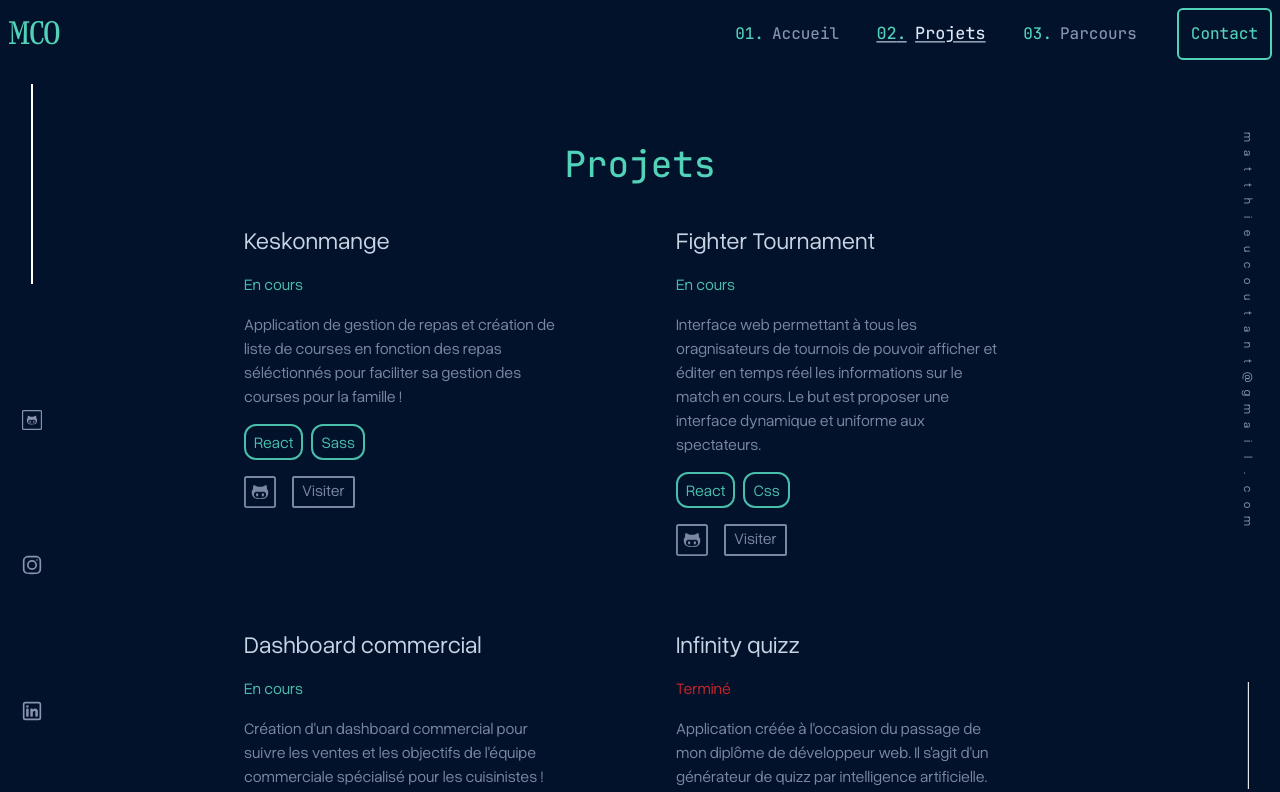
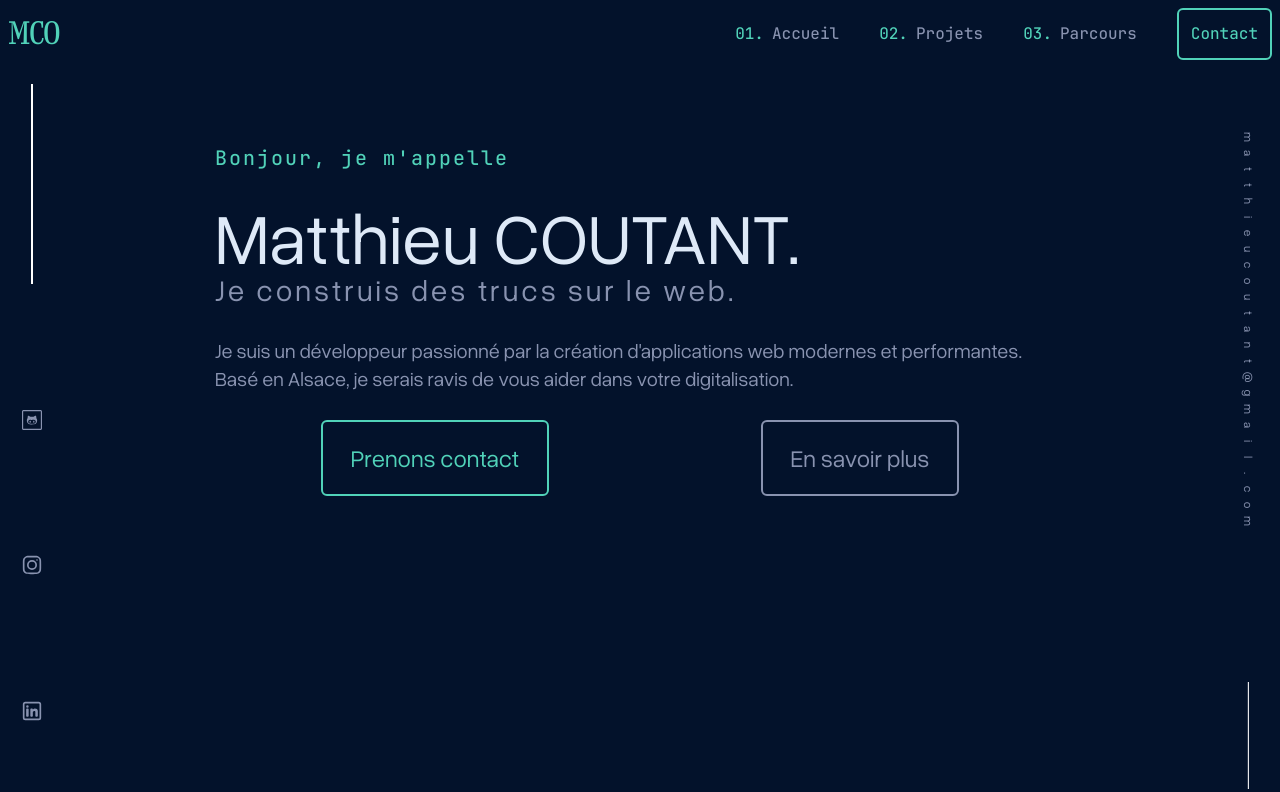
Before and after one commit to Coucodeur/portfolio-react-tailwindcss, a React (Vite) app: page /projet in a window 1280 px wide. Shown: the top 792 px of the page. Built offline with nearby package versions, Linux system fonts and the light colour scheme; no server answers.

Commit message:
Update README.md

```diff
--- a/src/App.jsx
+++ b/src/App.jsx
@@ -12,7 +12,7 @@ export default function App() {
       <Routes>
         <Route path="/" element={<Layout />}>
           <Route index element={<Acceuil />} />
-          <Route path="projet" element={<Projet />} />
+          <Route path="projets" element={<Projet />} />
           <Route path="contact" element={<Contact />} />
           <Route path="mco" element={<Mco />} />
           <Route path="*" element={<Acceuil />} />
--- a/src/components/navbar/navbar.jsx
+++ b/src/components/navbar/navbar.jsx
@@ -2,7 +2,7 @@ import { NavLink, Link } from 'react-router-dom';
 
 const links = [
   { number: '01', name: 'Accueil', url: '/' },
-  { number: '02', name: 'Projets', url: '/projet' },
+  { number: '02', name: 'Projets', url: '/projets' },
   { number: '03', name: 'Parcours', url: '/mco' },
 ];
 
```
Also changed, not shown: 1 other file (tests, documents, lock files or other folders).
